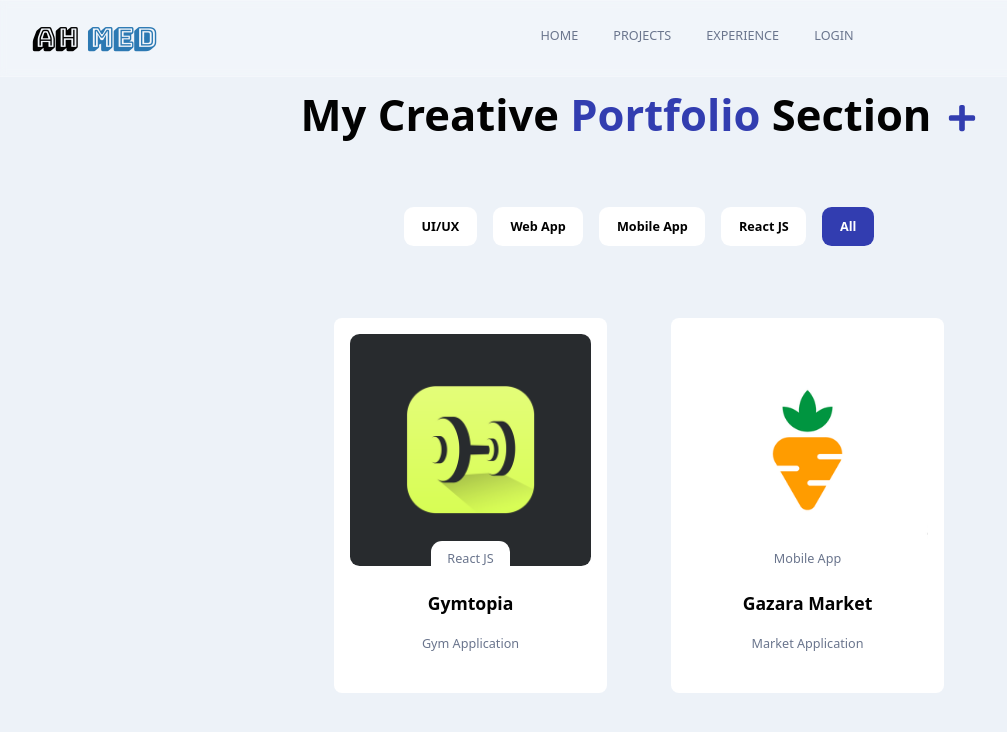
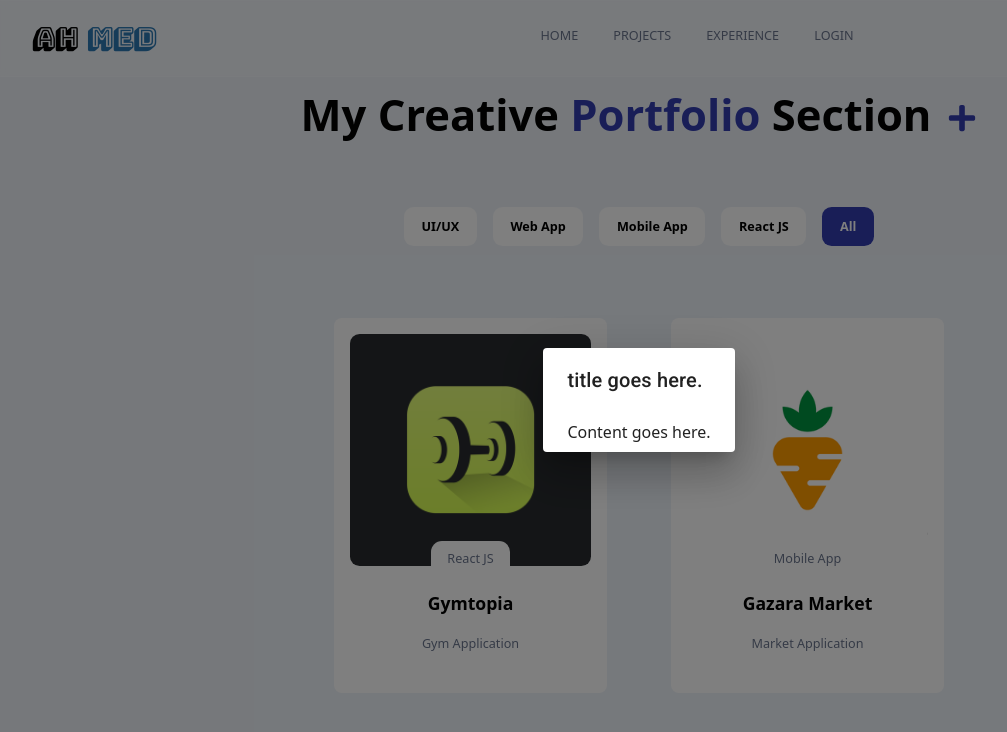
Before and after one commit to ahmedhosam283843/Customizable-Portfolio, a React (Create React App) app in the folder frontend/: page /projects in a window 1280 px wide. Both pictures are taken after a click on the icon 963 px from the left and 117 px from the top of the page. Shown: the top 732 px of the page, without its empty margins (1-1008 px from the left). Built offline with nearby package versions, Linux system fonts and the light colour scheme.

Commit message:
feat: create popup component

```diff
--- /dev/null
+++ b/frontend/src/components/Popup/Popup.jsx
@@ -0,0 +1,16 @@
+import React from "react";
+import { Dialog, DialogTitle, DialogContent } from "@material-ui/core";
+
+export default function Popup(props) {
+  const { title, children, openPopup, setOpenPopup } = props;
+  return (
+    <Dialog open={openPopup}>
+      <DialogTitle>
+        <div>title goes here.</div>
+      </DialogTitle>
+      <DialogContent>
+        <div>Content goes here.</div>
+      </DialogContent>
+    </Dialog>
+  );
+}
--- a/frontend/src/pages/Experience/Experience.jsx
+++ b/frontend/src/pages/Experience/Experience.jsx
@@ -3,11 +3,13 @@
 import "./Experience.scss";
 import { images } from "../../constants";
 import { FaPlus} from "react-icons/fa";
-
+import Popup from "../../components/Popup/Popup";
 
 const Experience = () => {
   const [experiences, setExperiences] = useState([]);
   const [skills, setSkills] = useState([]);
+  const [openPopup, setOpenPopup] = useState(false);
+
 
   const experienceData = [
     {
@@ -71,7 +73,7 @@
     <div className="experience">
       <h2 className="header-text">
         Skills & Experiences
-        <FaPlus onClick={() => alert("Hello")} />
+        <FaPlus onClick={() => setOpenPopup(true)} />
       </h2>
 
       <div className="app-skills-container">
@@ -120,6 +122,8 @@
           ))}
         </div>
       </div>
+      <Popup openPopup={openPopup} setOpenPopup={setOpenPopup}>
+      </Popup>
     </div>
   );
 };
--- a/frontend/src/pages/Projects/Projects.jsx
+++ b/frontend/src/pages/Projects/Projects.jsx
@@ -4,12 +4,15 @@
 import { FaPlus} from "react-icons/fa";
 import "./Projects.scss";
 import { images } from "../../constants";
+import Popup from "../../components/Popup/Popup";
+
 
 const Projects = () => {
   const [projects, setProjects] = useState([]);
   const [filterProject, setFilterProject] = useState([]);
   const [activeFilter, setActiveFilter] = useState("All");
   const [animateCard, setAnimateCard] = useState({ y: 0, opacity: 1 });
+  const [openPopup, setOpenPopup] = useState(false);
   const data = [
     {
       codeLink: "https://github.com",
@@ -52,7 +55,7 @@
     <div className="app-projects">
       <h2 className="header-text">
         My Creative <span>Portfolio</span> Section
-      <FaPlus onClick={() => alert("Hello")} />
+        <FaPlus onClick={() => setOpenPopup(true)} />
       </h2>
 
 
@@ -127,6 +130,8 @@
           </div>
         ))}
       </motion.div>
+      <Popup openPopup={openPopup} setOpenPopup={setOpenPopup}>
+      </Popup>
     </div>
   );
 };
```
Also changed, not shown: frontend/package.json (+5 -2 lines), 1 other file (tests, documents, lock files or other folders).
